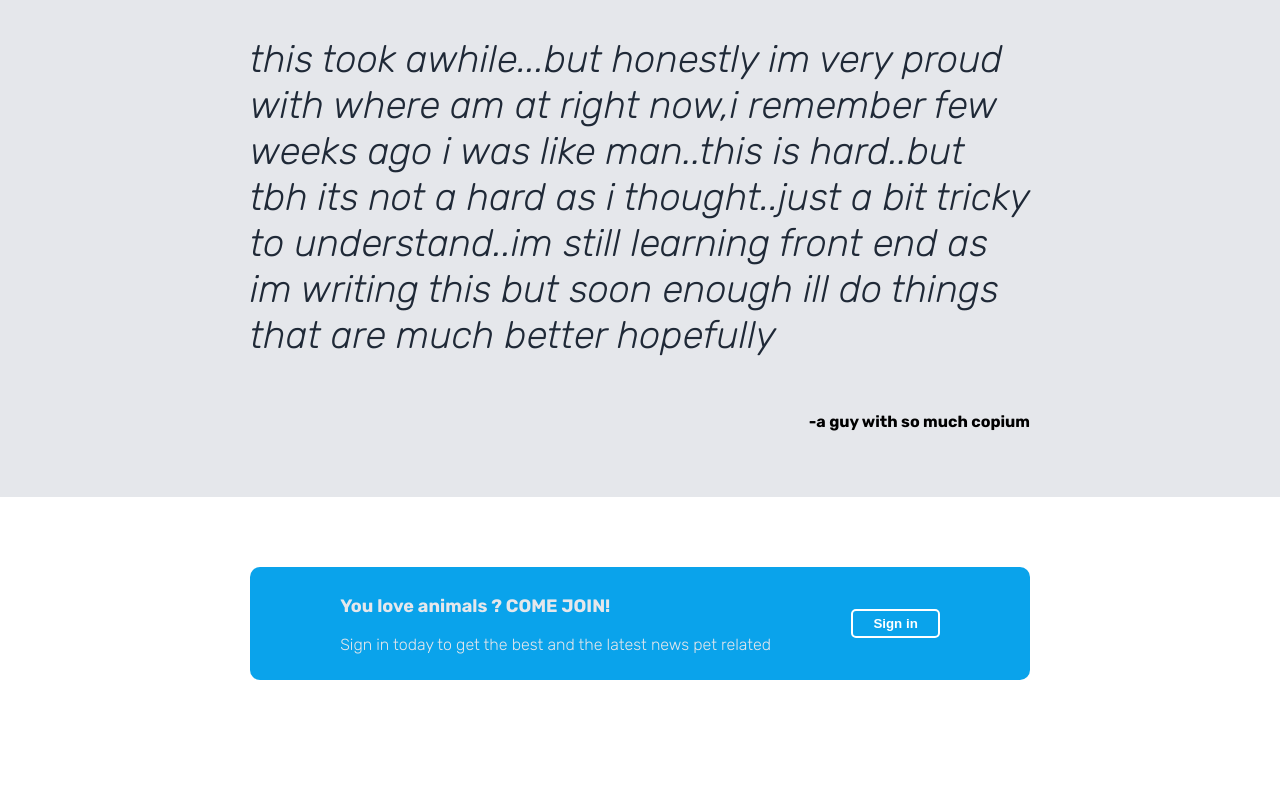
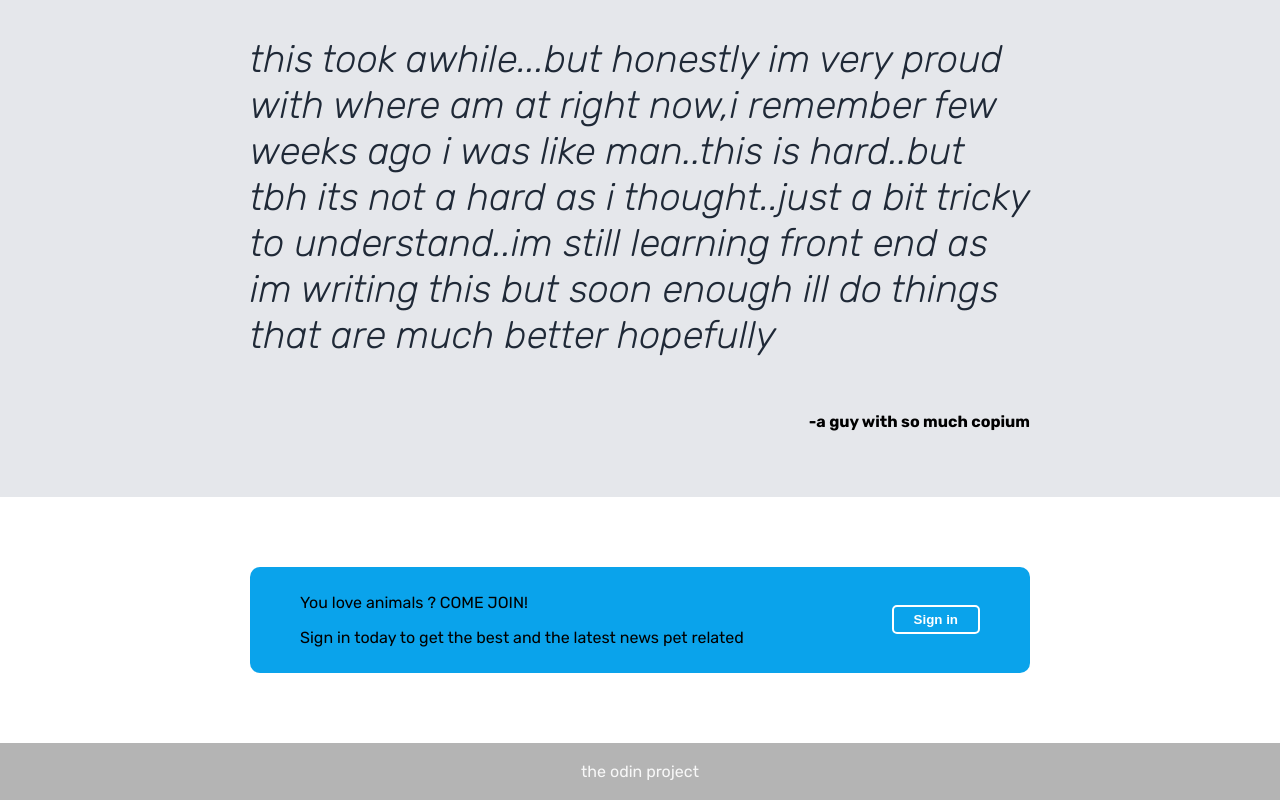
Before and after one commit to Saad-Kibal/webpage-flex, a plain HTML site: page index.html in a window 1280 px wide. Shown: the part 1224-2024 px from the top of the page. Before the commit the page ends 1974 px from the top, so only its background shows below. Drawn offline with Linux system fonts and the light colour scheme.

Commit message:
add footer

```diff
--- a/index.html
+++ b/index.html
@@ -53,12 +53,14 @@
         <p class="cope">-a guy with so much copium </p>
     </div>
     <div class="section4">
-        <div class="COME">
-            <p class="JOIN">You love animals ? COME JOIN!</p>
+        <div>
+            <p class="join">You love animals ? COME JOIN!</p>
             <P class="pls">Sign in today to get the best and the latest news pet related </P>
         </div>
         <button>Sign in</button>
     </div>
-
+    <div class="footer">
+        <p>the odin project</p>
+    </div>
 </body>
 </html>
--- a/styles.css
+++ b/styles.css
@@ -27,6 +27,7 @@ body {
 .links {
     display: flex;
     list-style: none;
+    justify-content: space-between;
     gap: 10px;
 }
 .website {
@@ -143,15 +144,12 @@ body {
     padding: 10px 50px;
     background-color: #0aa3eb;
     display: flex;
-    justify-content: space-around;
+    justify-content: space-between;
     align-content: center;
     border-radius: 10px;
     flex: 1;
 }
 
-.COME {
-    padding: 0;
-}
 .COME .JOIN {
     color: #e5e7eb;
     font-size: 18px;
@@ -163,3 +161,11 @@ body {
     font-size: 16px;
     font-weight: 300;
 }
+
+.footer {
+    padding: 3px 250px 3px;
+    background-color: #b4b4b4;
+    color: #f8f8f8;
+    flex: 1;
+    text-align: center;
+}
```
